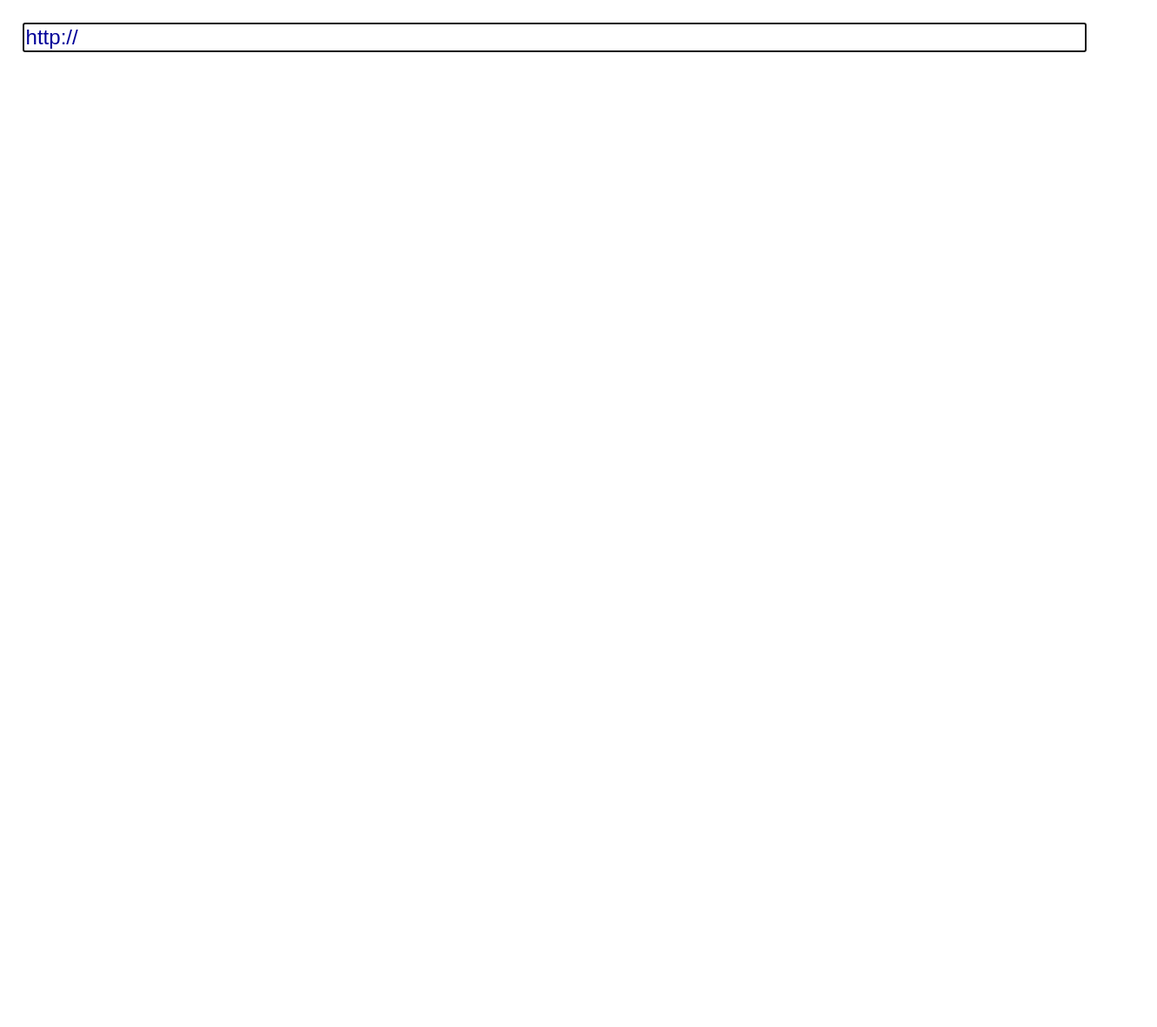
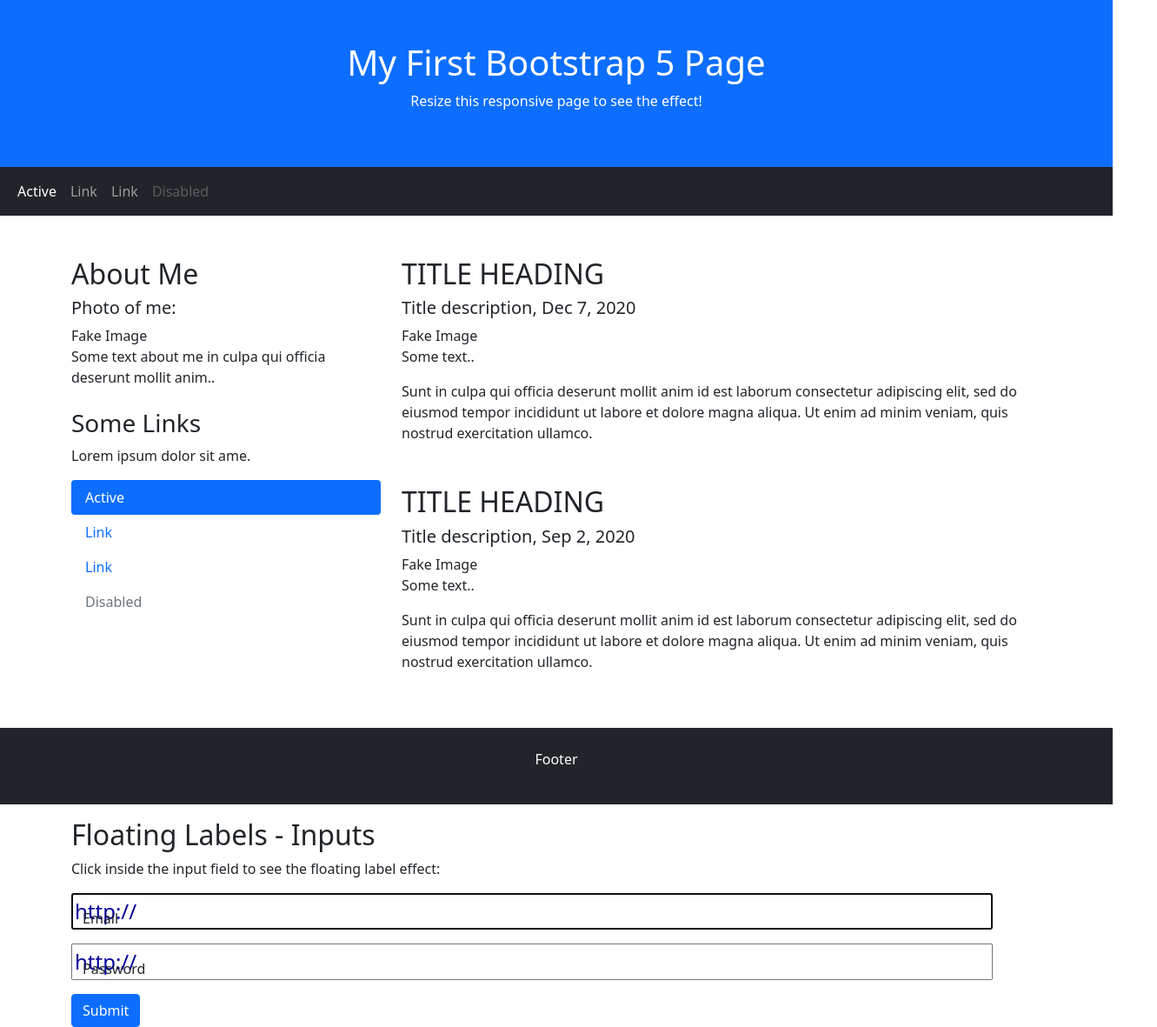
Before and after one commit to Zanhuesu/co-browsing, a website: page client/control.html in a window 1280 px wide. Shown: the whole page at 87% size, 1331 px wide, since content can reach past the window. Before the commit the page ends 800 px from the top, so only its background shows below. Drawn offline with nearby package versions, Linux system fonts and the light colour scheme.

Commit message:
second commit

```diff
--- /dev/null
+++ b/client/assets/css/style.css
@@ -0,0 +1,36 @@
+body,
+#contents {
+  margin: 0;
+  padding: 0;
+  border: 0;
+  width: 100%;
+  height: 100%;
+  display: block;
+  overflow: hidden;
+  font-family: Arial, sans-serif;
+}
+
+#contents,
+#charging,
+#bar {
+  position: absolute;
+  top: 0;
+  left: 0;
+  overflow: auto;
+}
+
+#charging {
+  z-index: 100;
+  display: none;
+}
+
+#bar {
+  width: 100%;
+  padding: 2%;
+}
+
+#direction {
+  width: 95%;
+  font-size: 1.5em;
+  color: #009;
+}
--- a/client/control.html
+++ b/client/control.html
@@ -4,9 +4,13 @@
 <head>
   <title>Cobrowsing(Control)</title>
   <meta charset="utf-8">
+  <link href="./assets/css/style.css" rel="stylesheet" />
+  <link href="https://cdn.jsdelivr.net/npm/bootstrap@5.1.3/dist/css/bootstrap.min.css" rel="stylesheet">
+  <script src="https://cdn.jsdelivr.net/npm/bootstrap@5.1.3/dist/js/bootstrap.bundle.min.js"></script>
   <script src="http://ajax.googleapis.com/ajax/libs/jquery/1.8.1/jquery.min.js"></script>
   <script src="/socket.io/socket.io.js"></script>
-  <script type="text/javascript">
+  <script src="./js/control.js"></script>
+  <!-- <script type="text/javascript">
     $(document).ready(function () {
       var socket = io.connect('<%url_base%>');
       socket.on('jump', function (url) {
@@ -38,52 +42,108 @@
       });
       $('#direction').focus();
     });
-  </script>
+  </script> -->
   <style>
-    body,
-    #contents {
-      margin: 0;
-      padding: 0;
-      border: 0;
-      width: 100%;
-      height: 100%;
-      display: block;
-      overflow: hidden;
-      font-family: Arial, sans-serif;
-    }
 
-    #contents,
-    #charging,
-    #barra {
-      position: absolute;
-      top: 0;
-      left: 0;
-      overflow: auto;
-    }
-
-    #charging {
-      z-index: 100;
-      display: none;
-    }
-
-    #barra {
-      width: 100%;
-      padding: 2%;
-    }
-
-    #direction {
-      width: 95%;
-      font-size: 1.5em;
-      color: #009;
-    }
   </style>
 </head>
 
 <body>
-  <iframe id="contents" name="contents"></iframe>
-  <div id="barra">
-    <input id="direction" type="text" value="http://">
+  <div class="p-5 bg-primary text-white text-center">
+    <h1>My First Bootstrap 5 Page</h1>
+    <p>Resize this responsive page to see the effect!</p>
   </div>
+
+  <nav class="navbar navbar-expand-sm bg-dark navbar-dark">
+    <div class="container-fluid">
+      <ul class="navbar-nav">
+        <li class="nav-item">
+          <a class="nav-link active" href="#">Active</a>
+        </li>
+        <li class="nav-item">
+          <a class="nav-link" href="#">Link</a>
+        </li>
+        <li class="nav-item">
+          <a class="nav-link" href="#">Link</a>
+        </li>
+        <li class="nav-item">
+          <a class="nav-link disabled" href="#">Disabled</a>
+        </li>
+      </ul>
+    </div>
+  </nav>
+
+  <div class="container mt-5">
+    <div class="row">
+      <div class="col-sm-4">
+        <h2>About Me</h2>
+        <h5>Photo of me:</h5>
+        <div class="fakeimg">Fake Image</div>
+        <p>Some text about me in culpa qui officia deserunt mollit anim..</p>
+        <h3 class="mt-4">Some Links</h3>
+        <p>Lorem ipsum dolor sit ame.</p>
+        <ul class="nav nav-pills flex-column">
+          <li class="nav-item">
+            <a class="nav-link active" href="#">Active</a>
+          </li>
+          <li class="nav-item">
+            <a class="nav-link" href="#">Link</a>
+          </li>
+          <li class="nav-item">
+            <a class="nav-link" href="#">Link</a>
+          </li>
+          <li class="nav-item">
+            <a class="nav-link disabled" href="#">Disabled</a>
+          </li>
+        </ul>
+        <hr class="d-sm-none">
+      </div>
+      <div class="col-sm-8">
+        <h2>TITLE HEADING</h2>
+        <h5>Title description, Dec 7, 2020</h5>
+        <div class="fakeimg">Fake Image</div>
+        <p>Some text..</p>
+        <p>Sunt in culpa qui officia deserunt mollit anim id est laborum consectetur adipiscing elit, sed do eiusmod
+          tempor incididunt ut labore et dolore magna aliqua. Ut enim ad minim veniam, quis nostrud exercitation
+          ullamco.</p>
+
+        <h2 class="mt-5">TITLE HEADING</h2>
+        <h5>Title description, Sep 2, 2020</h5>
+        <div class="fakeimg">Fake Image</div>
+        <p>Some text..</p>
+        <p>Sunt in culpa qui officia deserunt mollit anim id est laborum consectetur adipiscing elit, sed do eiusmod
+          tempor incididunt ut labore et dolore magna aliqua. Ut enim ad minim veniam, quis nostrud exercitation
+          ullamco.</p>
+      </div>
+    </div>
+  </div>
+
+  <div class="mt-5 p-4 bg-dark text-white text-center">
+    <p>Footer</p>
+  </div>
+
+  <div>
+
+    <div class="container mt-3 bar">
+      <h2>Floating Labels - Inputs</h2>
+      <p>Click inside the input field to see the floating label effect:</p>
+      <form action="">
+        <div class="form-floating mb-3 mt-3">
+          <input id="direction" type="text" value="http://">
+          <!-- <input type="text" class="form-control" id="email" placeholder="Enter email" name="email"> -->
+          <label for="email">Email</label>
+        </div>
+        <div class="form-floating mt-3 mb-3">
+          <!-- <input type="text" class="form-control" id="pwd" placeholder="Enter password" name="pswd"> -->
+          <input id="direction" type="text" value="http://">
+          <label for="pwd">Password</label>
+        </div>
+        <button type="button" class="btn btn-primary">Submit</button>
+      </form>
+    </div>
+    <iframe id="contents" name="contents"></iframe>
+  </div>
+
 </body>
 
 </html>
--- /dev/null
+++ b/client/js/control.js
@@ -0,0 +1,31 @@
+$(document).ready(function () {
+  var socket = io.connect('<%url_base%>');
+  socket.on('jump', function (url) {
+    $('#direction').val(url);
+    $('#contents').attr('src', url);
+  });
+  $('#contents').load(function () {
+    var src_iframe = $('#contents').prop('src'),
+      url_input = $('#direction').val();
+    // The src property is not refreshed
+    if (src_iframe && (src_iframe != '') && (src_iframe != url_input)) {
+      $('#direction').val(src_iframe);
+      socket.emit('jump', src_iframe);
+    }
+  });
+  $('#direction').keypress(function (e) {
+    //When you press ENTER
+    if (e.which == 13) {
+      var dir = $('#direction').val();
+      if (dir.indexOf('//') < 0) $('#direction').val('http://' + dir);
+      socket.emit('jump', $('#direction').val());
+    }
+  });
+  $('#direction').focus(function () {
+    $(this).fadeTo('slow', 1);
+  });
+  $('#direction').blur(function () {
+    $(this).fadeTo('slow', 0.3);
+  });
+  $('#direction').focus();
+});
--- a/package.json
+++ b/package.json
@@ -4,10 +4,11 @@
   "description": "Navega por Internet en grupo con browsewithme",
   "main": "servidor/inicio.js",
   "dependencies": {
+    "nodemon": "^2.0.16",
     "socket.io": "~0.9.13"
   },
-  "devDependencies": {},
   "scripts": {
+    "start": "nodemon server/index.js",
     "test": "echo \"Error: no test specified\" && exit 1"
   },
   "repository": {
```
Also changed, not shown: README.md, 1 other file.
